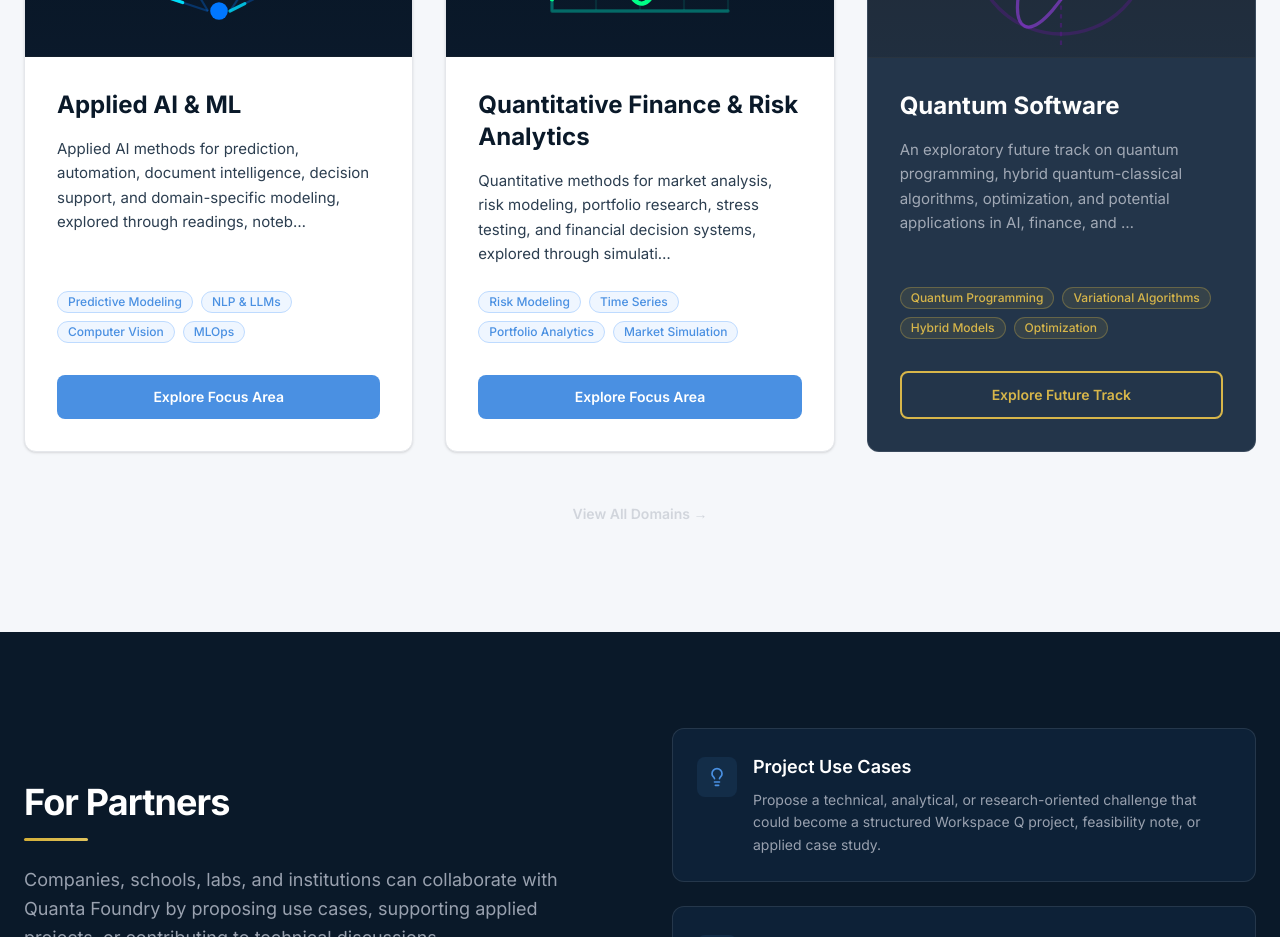
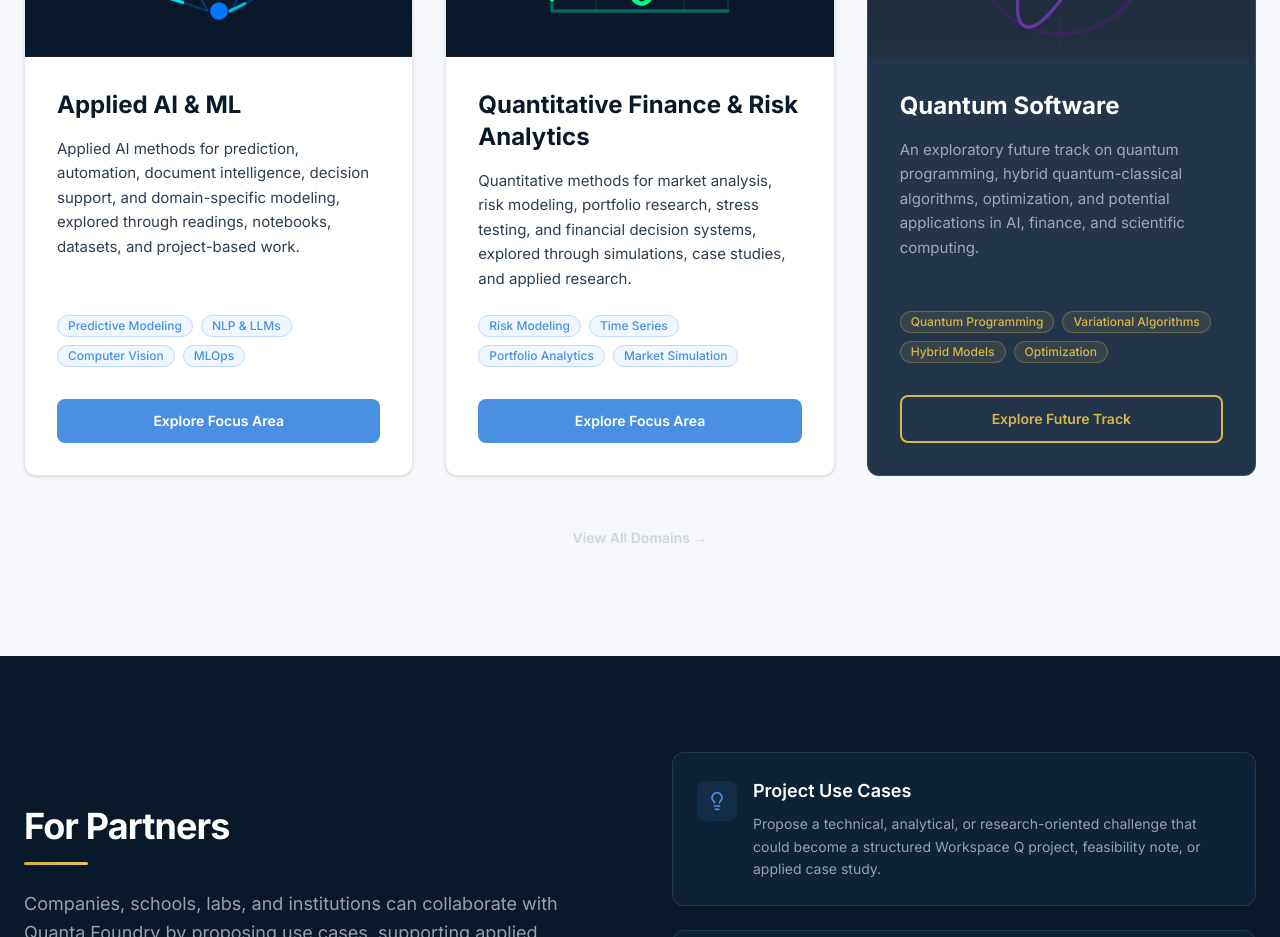
Before and after one commit to Shahrouz-Zada/quanta-foundry-website, a Next.js app: page / in a window 1280 px wide. Shown: the part 2640-3577 px from the top of the page. Built offline with nearby package versions, Linux system fonts and the light colour scheme.

Commit message:
fix: remove line truncation on focus area cards and update contact link

```diff
--- a/src/components/sections/FocusAreasPreview.tsx
+++ b/src/components/sections/FocusAreasPreview.tsx
@@ -55,7 +55,7 @@ export default function FocusAreasPreview() {
                     {area.shortTitle}
                   </h3>
                   <p className={`text-[15px] leading-relaxed mb-6 flex-1 ${isComingSoon ? 'text-gray-400' : 'text-[#2C3E50]'}`}>
-                    {area.description.slice(0, 150)}…
+                    {area.description}
                   </p>
                   <div className="flex flex-wrap gap-2 mb-8">
                     {area.tags.slice(0, 4).map((tag) => (
--- a/src/data/navigation.ts
+++ b/src/data/navigation.ts
@@ -28,7 +28,7 @@ export const footerSections: FooterSection[] = [
       { label: 'About Us', href: '/about' },
       { label: 'For Partners', href: '/companies' },
       { label: 'Workspace Q', href: '/workspace-q' },
-      { label: 'Contact', href: '/workspace-q' },
+      { label: 'Contact', href: '/companies' },
     ],
   },
   {
```
